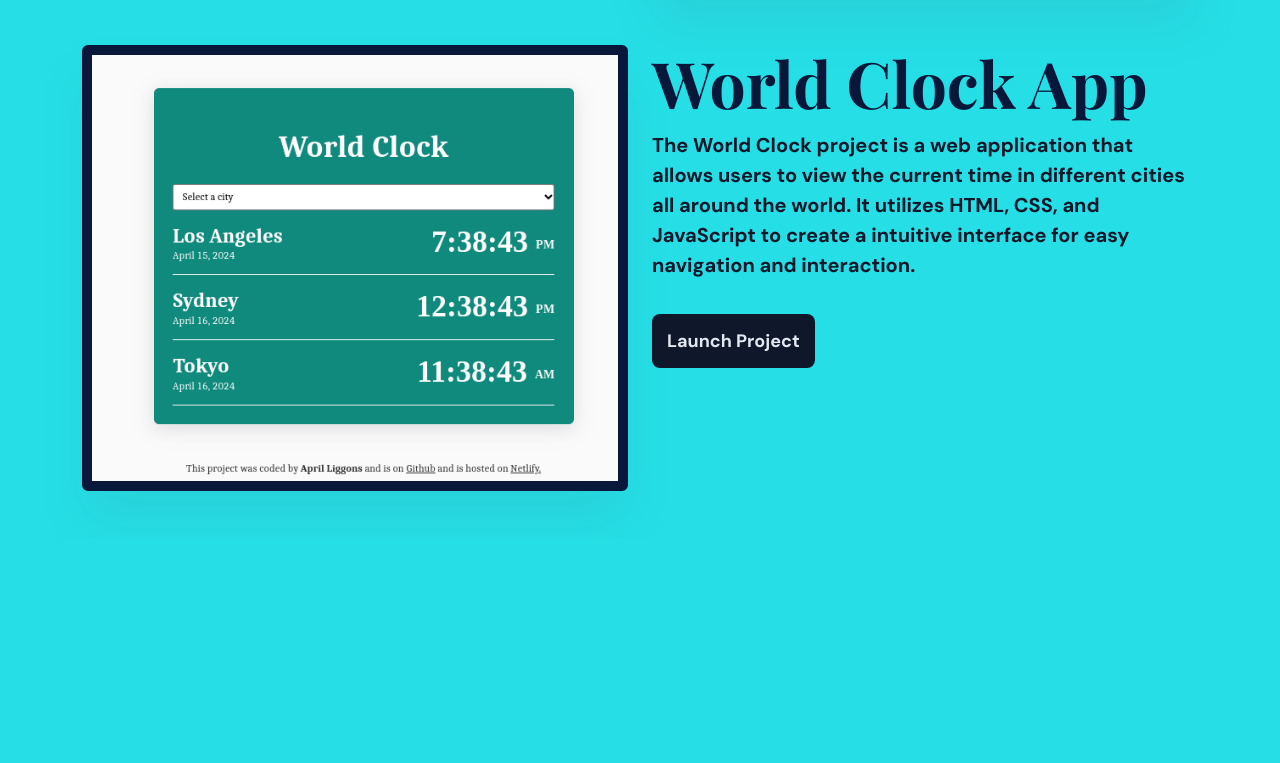
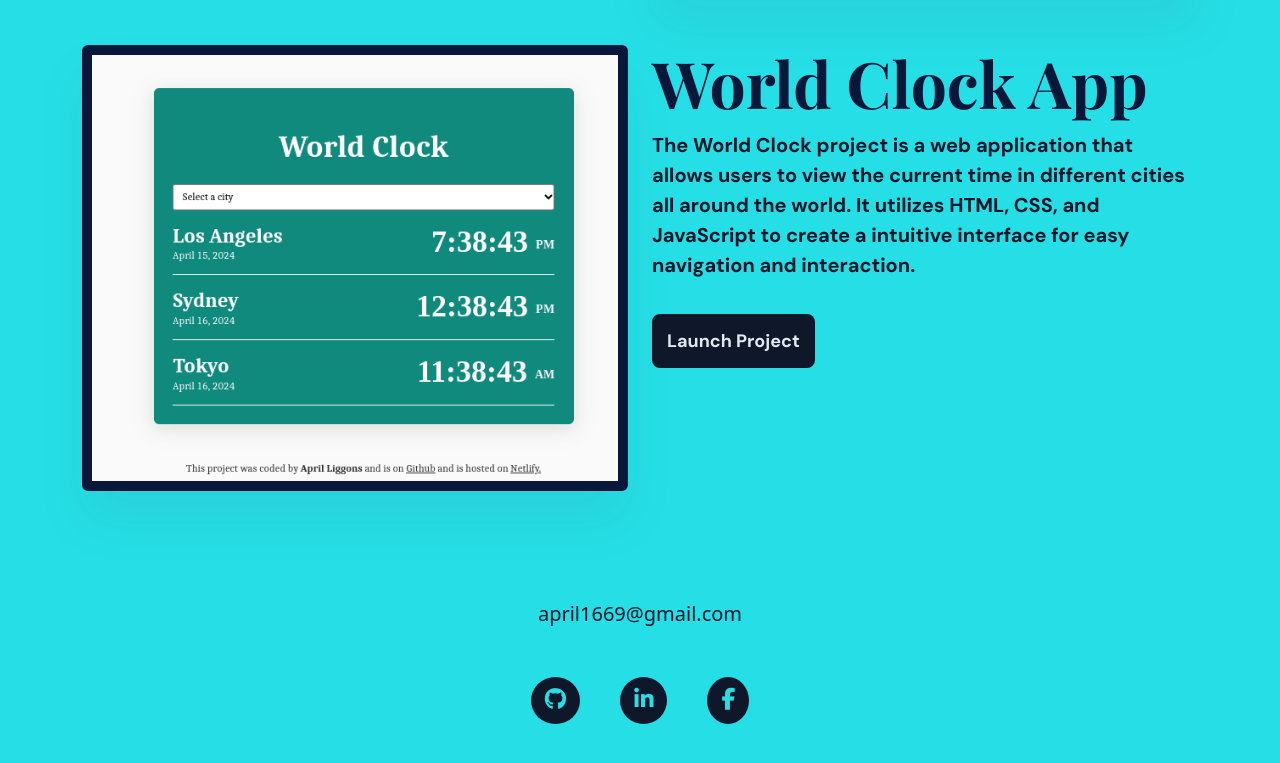
Before and after one commit to Aprilliggons/my-portfolio-project, a plain HTML site: page index.html in a window 1280 px wide. Shown: the part 1271-2034 px from the top of the page. Before the commit the page ends 1810 px from the top, so only its background shows below. Drawn offline with nearby package versions, Linux system fonts and the light colour scheme; a web font is replaced by a local one.

Commit message:
fixed boostrap

```diff
--- a/index.html
+++ b/index.html
@@ -83,7 +83,7 @@
               >Launch Project</a
             >
           </div>
-          <div class="col-6">
+          <div class="col d-none d-lg-block">
             <img
               src="images/ai-poem-generator.png"
               class="img-fluid rounded project-photo"
@@ -91,7 +91,7 @@
           </div>
         </div>
         <div class="row mt-5">
-          <div class="col-6">
+          <div class="col d-none d-lg-block">
             <img
               src="images/world-clock.png"
               class="img-fluid rounded project-photo mb-5"
@@ -106,11 +106,37 @@
               for easy navigation and interaction.
             </p>
             <div class="mt-5 mb-5">
-              <a href="https://world-clockapplication.netlify.app/" class="primary-link" target="_blank">Launch Project</a>
+              <a
+                href="https://world-clockapplication.netlify.app/"
+                class="primary-link"
+                target="_blank"
+                >Launch Project</a
+              >
             </div>
           </div>
         </div>
       </div>
+      <footer>
+        <div class="d-flex justify-content-center mb-5">
+          <a
+            href="mailto:april1669@gmail.com"
+            class="email-link"
+            target="_blank"
+            >april1669@gmail.com</a
+          >
+        </div>
+        <div class="d-flex justify-content-center social-links">
+          <a href="">
+            <i class="fa-brands fa-github"></i>
+          </a>
+          <a href="">
+            <i class="fa-brands fa-linkedin-in"></i>
+          </a>
+          <a href="">
+            <i class="fa-brands fa-facebook-f"></i>
+          </a>
+        </div>
+      </footer>
     </body>
   </heading>
 </html>
--- a/style/portfolio.css
+++ b/style/portfolio.css
@@ -11,7 +11,7 @@ body {
   background-color: var(--other-color);
 }
 
-.about-section,
+body .about-section,
 .contact-me-page {
   background-color: var(--primary-color);
 }
@@ -39,13 +39,13 @@ a {
   align-items: center;
 }
 
-.navbar,
+nav .navbar,
 .logo,
 i {
   color: var(--other-color);
   font-size: 22px;
 }
-.navbar,
+nav .navbar,
 .logo,
 a {
   font-size: 24px;
@@ -133,6 +133,8 @@ a {
   font-size: 20px;
   font-weight: bold;
   color: rgba(15, 23, 42, 1);
+  display: flex;
+  justify-content: center;
 }
 
 .primary-link {
@@ -250,3 +252,32 @@ a {
 .socials {
   color: var(--secondary-color);
 }
+
+footer {
+  margin: 60px;
+}
+
+footer .email-link {
+  text-decoration: none;
+  color: var(--primary-color);
+  font-size: 20px;
+}
+
+footer .email-link:hover {
+  color: var(--accent-color);
+}
+
+footer .social-links a {
+  margin: 0 20px;
+  color: var(--secondary-color);
+  background: var(--primary-color);
+  padding: 10px 14px;
+  border-radius: 50%;
+  font-size: 18px;
+  transition: all 150ms ease-in-out;
+}
+
+footer .social-links a:hover {
+  color: white;
+  background: var(--secondary-color);
+}
```
Also changed, not shown: about.html (+1 -1 lines).
